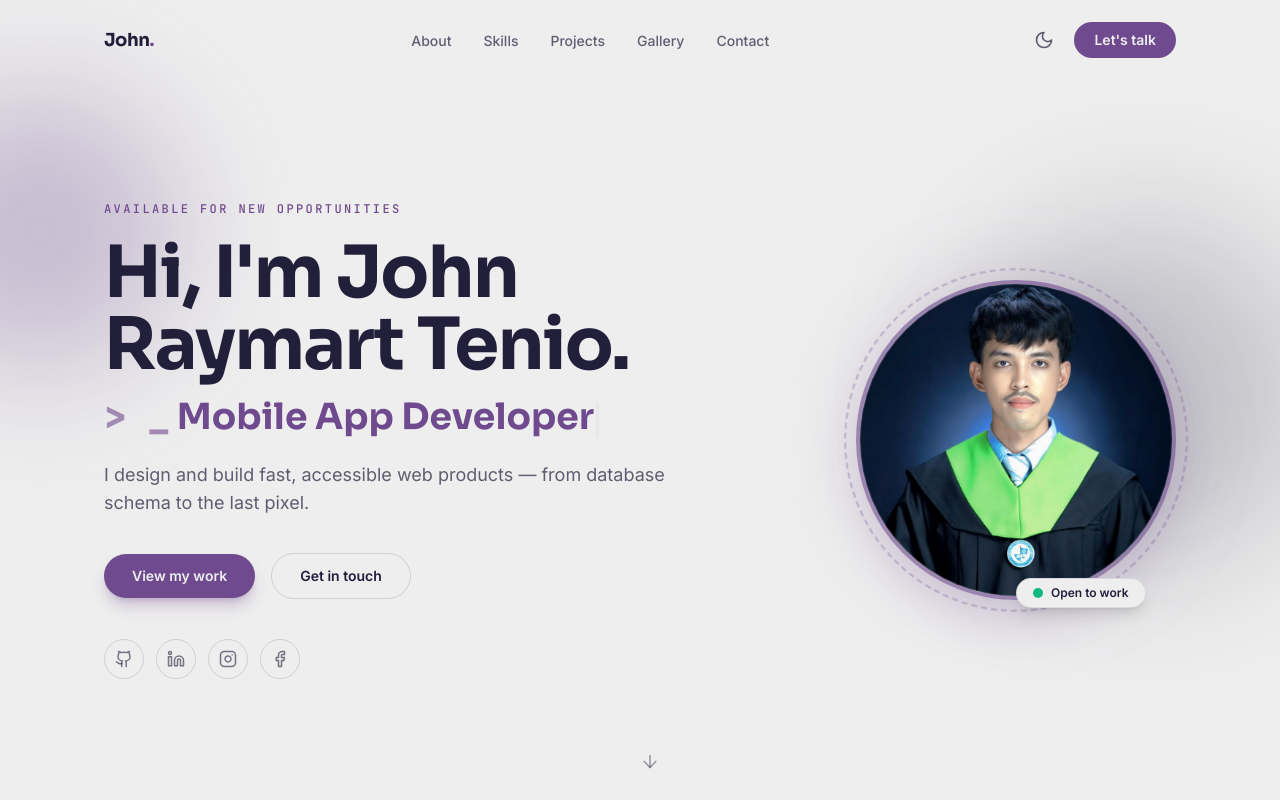
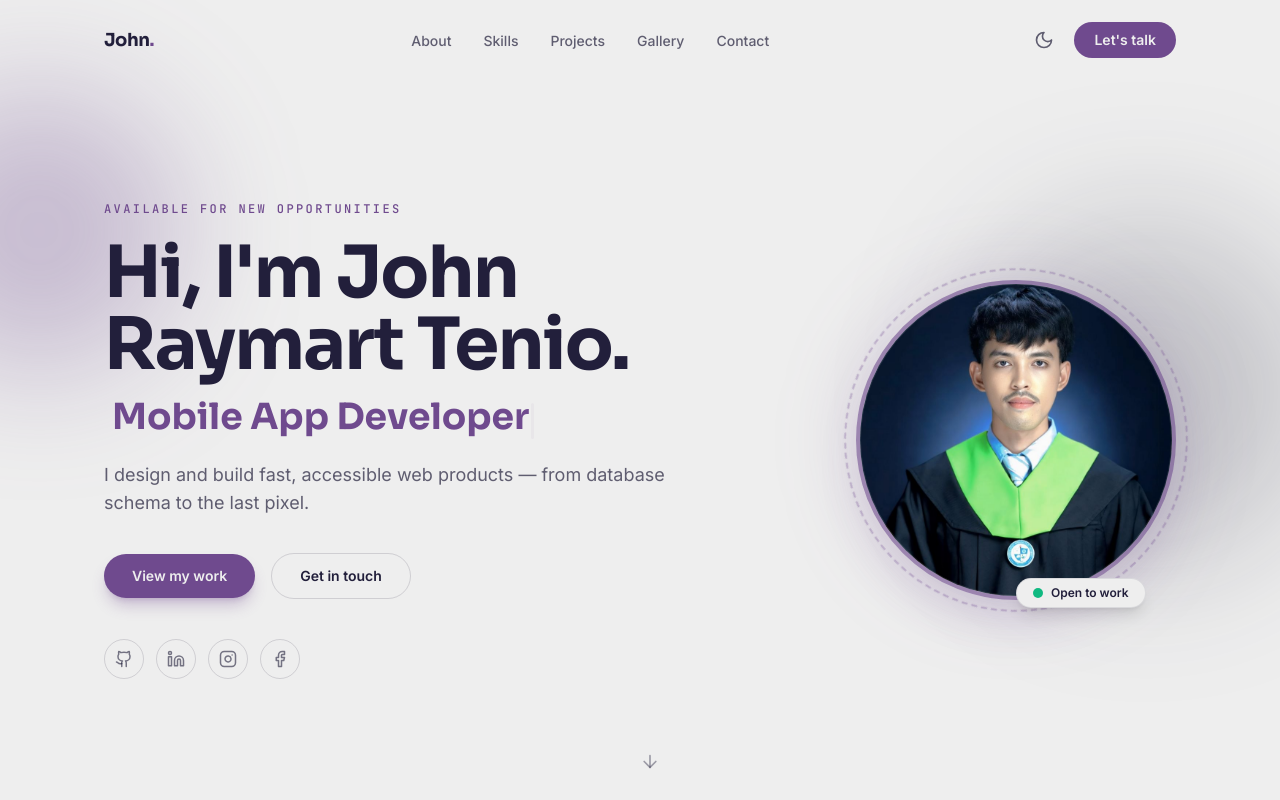
Before and after one commit to Maskirade/my-portfolio, a React (Vite) app: page / in a window 1280 px wide. Shown: the top 800 px of the page. Built offline with nearby package versions, Linux system fonts and the light colour scheme.

Commit message:
Another 2  fix for terminal effects

```diff
--- a/src/components/Hero.jsx
+++ b/src/components/Hero.jsx
@@ -144,7 +144,6 @@ export default function Hero() {
               aria-hidden="true"
               className="select-none font-mono text-xl font-bold text-primary/60 sm:text-3xl lg:text-4xl"
             >
-              {'> _'}
             </span>
             <span className="font-display text-xl font-bold text-primary sm:text-3xl lg:text-4xl">
               {typedRole}
```
